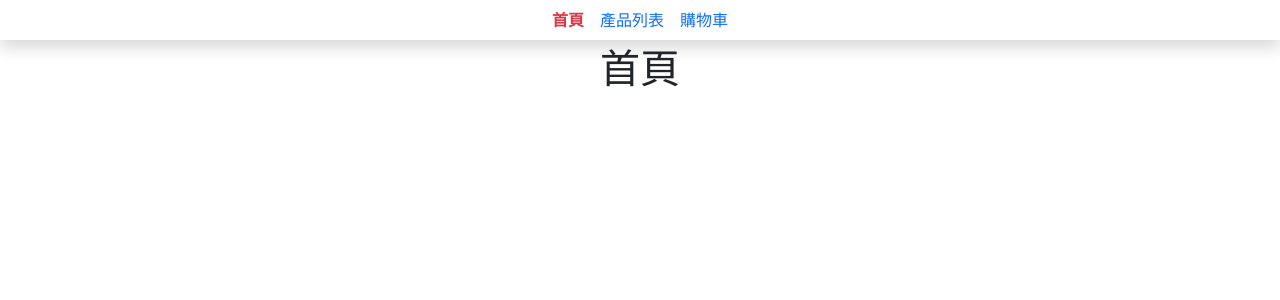
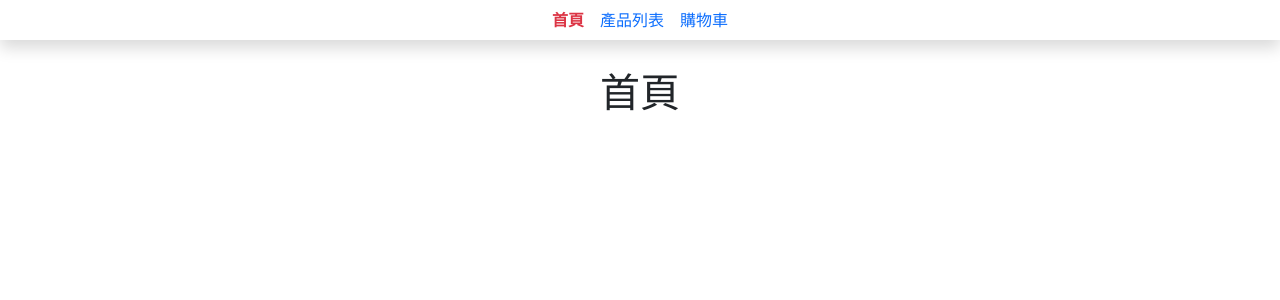
Before and after one commit to kira134679/2025-hex-react-m6, a React (Vite) app: page / in a window 1280 px wide. Shown: the top 300 px of the page. Built offline with nearby package versions, Linux system fonts and the light colour scheme.

Commit message:
feat: 調整 layout margin

```diff
--- a/src/layouts/FrontendLayout.jsx
+++ b/src/layouts/FrontendLayout.jsx
@@ -27,7 +27,7 @@ export default function FrontendLayout() {
           </ul>
         </nav>
       </header>
-      <div className="py-1">
+      <div className="py-1 mt-4">
         <Outlet />
       </div>
     </>
```
